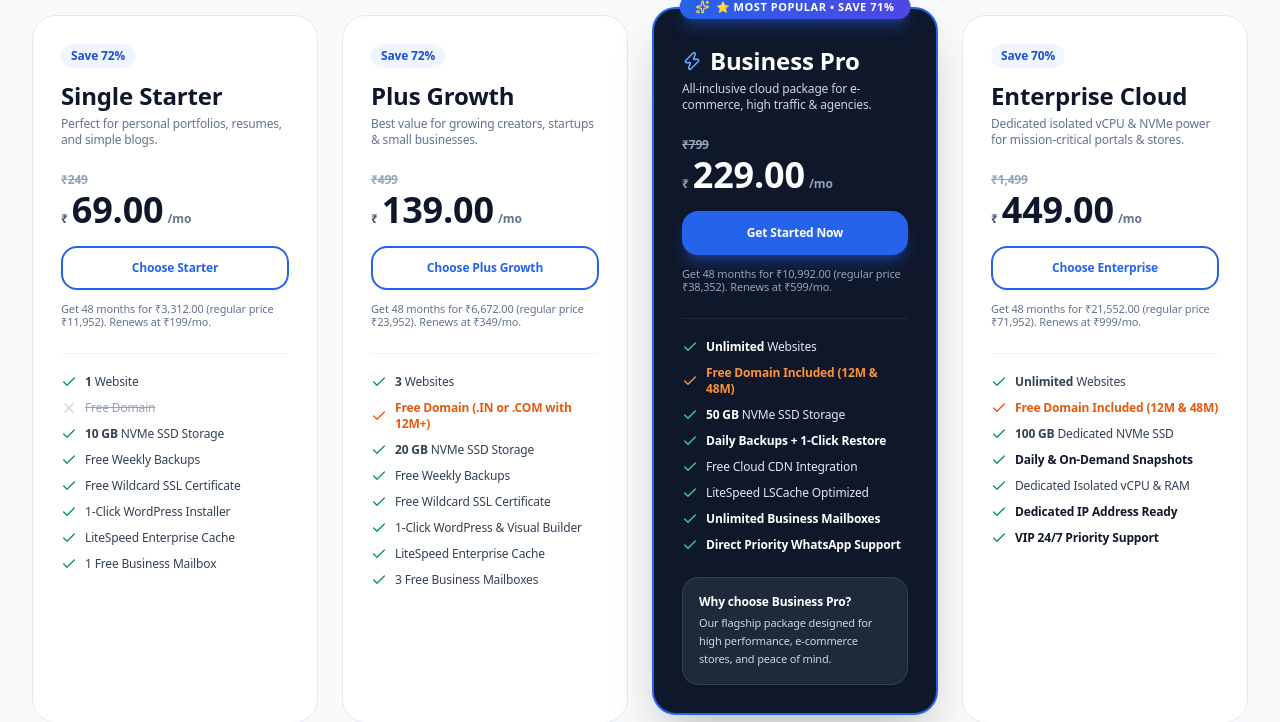
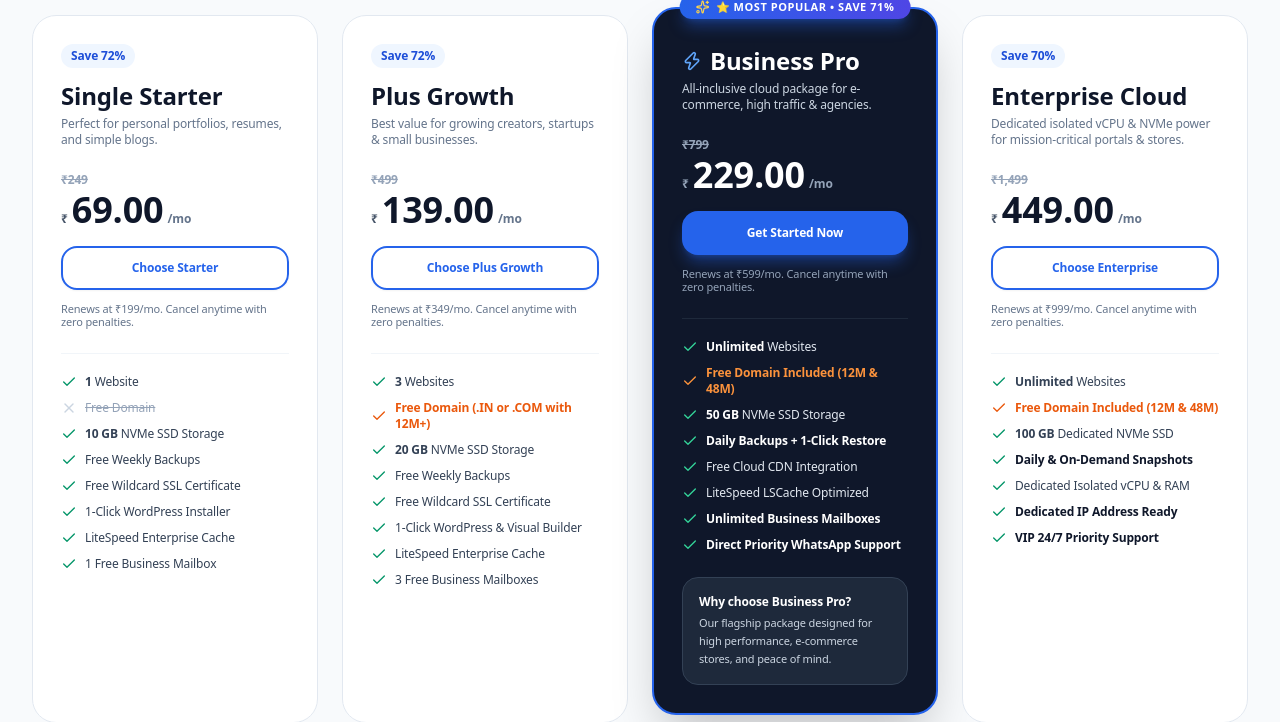
Before and after one commit to Public0Gamer/HostingCart, a Flask app: page / in a window 1280 px wide. Shown: the part 1319-2041 px from the top of the page. Run offline with Flask 3, Linux system fonts and the light colour scheme; data comes from the database, SQL or seed files in the repository; both versions use the stored data as it was after the commit; data that the repository does not hold is empty; some libraries are stand-ins or nearby versions.

Commit message:
Add files via upload

```diff
--- a/static/js/app.js
+++ b/static/js/app.js
@@ -57,21 +57,25 @@ function setBillingCycle(cycle) {
         const subtext = container ? container.querySelector('.plan-subtext') : null;
         const regPrice = container ? container.querySelector('.plan-regular-price') : null;
 
+        const renewalRates = {
+            '69': '199',
+            '139': '349',
+            '229': '599',
+            '449': '999'
+        };
+        const rate = renewalRates[fortyEight] || 'standard rate';
+
         if (cycle === 'monthly') {
             el.innerText = parseFloat(monthly).toFixed(2);
-            if (subtext) subtext.innerText = `Billed ₹${monthly} monthly. Cancel anytime.`;
+            if (subtext) subtext.innerText = `Billed monthly. Cancel anytime.`;
             if (regPrice) regPrice.innerText = `₹${Math.round(parseInt(monthly) * 1.5)}`;
         } else if (cycle === '48m') {
             el.innerText = parseFloat(fortyEight).toFixed(2);
-            const total = parseInt(fortyEight) * 48;
-            const regTotal = total * 3;
-            if (subtext) subtext.innerText = `Get 48 months for ₹${total.toLocaleString('en-IN')}.00 (regular price ₹${regTotal.toLocaleString('en-IN')}). Cancel anytime.`;
+            if (subtext) subtext.innerText = `Renews at ₹${rate}/mo. Cancel anytime with zero penalties.`;
             if (regPrice) regPrice.innerText = `₹${Math.round(parseInt(fortyEight) * 2.5)}`;
         } else {
             el.innerText = parseFloat(yearly).toFixed(2);
-            const total = parseInt(yearly) * 12;
-            const regTotal = total * 2;
-            if (subtext) subtext.innerText = `Get 12 months for ₹${total.toLocaleString('en-IN')}.00 (regular price ₹${regTotal.toLocaleString('en-IN')}). Cancel anytime.`;
+            if (subtext) subtext.innerText = `Renews annually. 30-day money-back guarantee.`;
             if (regPrice) regPrice.innerText = `₹${Math.round(parseInt(yearly) * 2)}`;
         }
     });
--- a/templates/index.html
+++ b/templates/index.html
@@ -220,7 +220,7 @@
                         Choose Starter
                     </a>
                     <div class="text-[11px] text-slate-500 mb-6 plan-subtext leading-tight">
-                        Get 48 months for ₹3,312.00 (regular price ₹11,952). Renews at ₹199/mo.
+                        Renews at ₹199/mo. Cancel anytime with zero penalties.
                     </div>
 
                     <!-- Core Features Checklist -->
@@ -285,7 +285,7 @@
                         Choose Plus Growth
                     </a>
                     <div class="text-[11px] text-slate-500 mb-6 plan-subtext leading-tight">
-                        Get 48 months for ₹6,672.00 (regular price ₹23,952). Renews at ₹349/mo.
+                        Renews at ₹349/mo. Cancel anytime with zero penalties.
                     </div>
 
                     <!-- Core Features Checklist -->
@@ -354,7 +354,7 @@
                         Get Started Now
                     </a>
                     <div class="text-[11px] text-slate-400 mb-6 plan-subtext leading-tight">
-                        Get 48 months for ₹10,992.00 (regular price ₹38,352). Renews at ₹599/mo.
+                        Renews at ₹599/mo. Cancel anytime with zero penalties.
                     </div>
 
                     <!-- Core Features Checklist -->
@@ -425,7 +425,7 @@
                         Choose Enterprise
                     </a>
                     <div class="text-[11px] text-slate-500 mb-6 plan-subtext leading-tight">
-                        Get 48 months for ₹21,552.00 (regular price ₹71,952). Renews at ₹999/mo.
+                        Renews at ₹999/mo. Cancel anytime with zero penalties.
                     </div>
 
                     <!-- Core Features Checklist -->
```
Also changed, not shown: apexhost.db.
